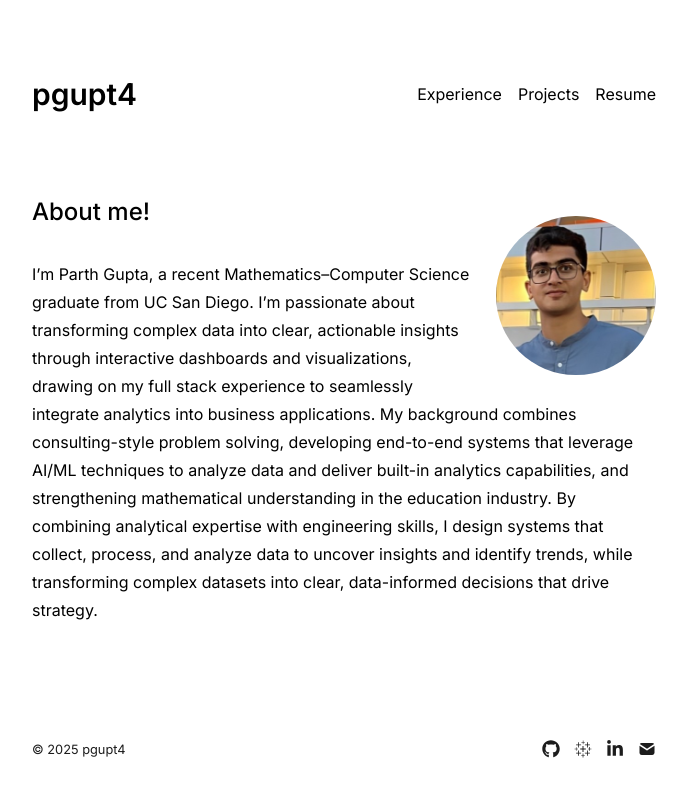
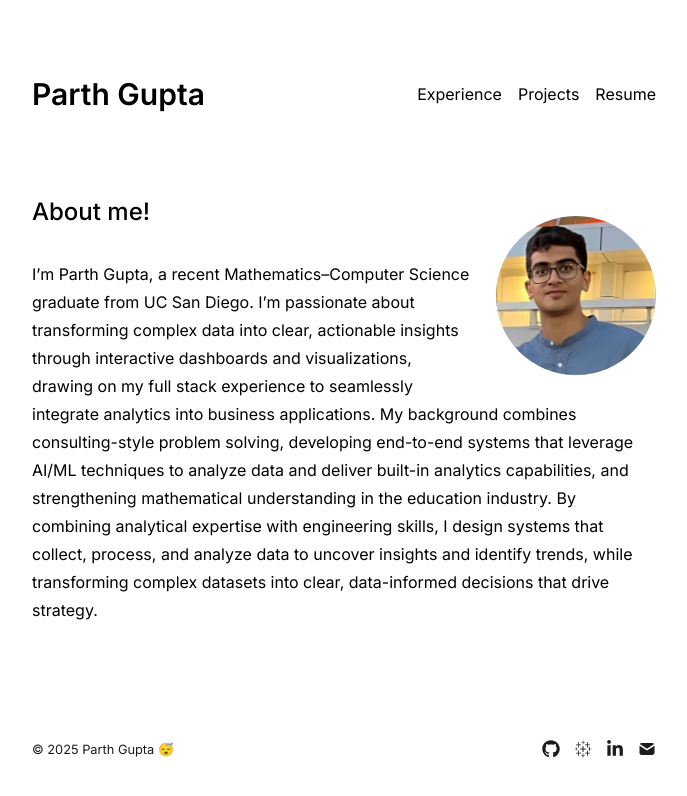
Before and after one commit to pGUPT4/personal-website, a Next.js app: page / in a window 1280 px wide. Shown: the top 796 px of the page, without its empty margins (296-983 px from the left). Built offline with nearby package versions, Linux system fonts and the light colour scheme.

Commit message:
Update metaData title

```diff
--- a/app/components/footer.tsx
+++ b/app/components/footer.tsx
@@ -39,7 +39,7 @@ export default function Footer() {
         target="_blank"
         rel="noopener noreferrer"
       >
-        {metaData.title}
+        {metaData.title + " 😴"}
       </a>
       <style jsx>{`
         @media screen and (max-width: 480px) {
--- a/app/config.ts
+++ b/app/config.ts
@@ -2,7 +2,7 @@ import { table } from "console";
 
 export const metaData = {
   baseUrl: "https://pgupt4.com/",
-  title: "pgupt4",
+  title: "Parth Gupta",
   name: "Parth Gupta",
 };
 
```
